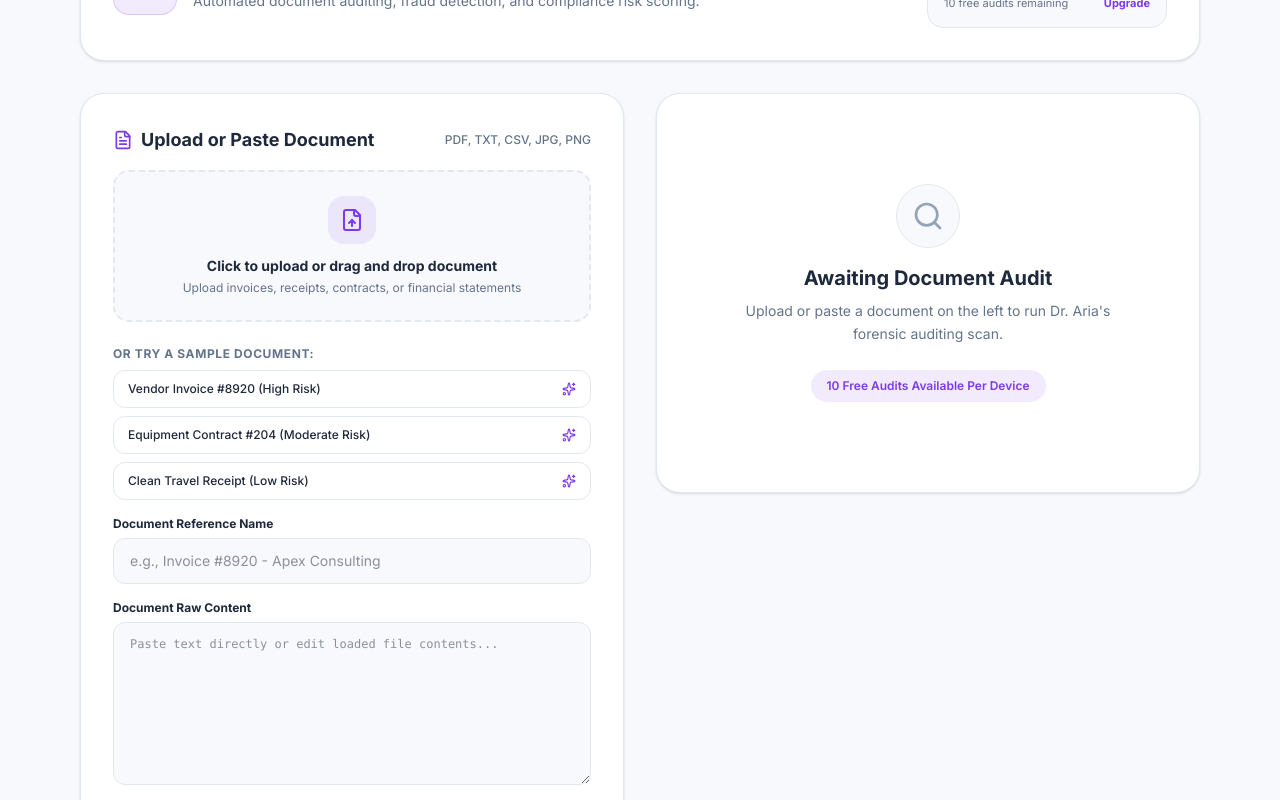
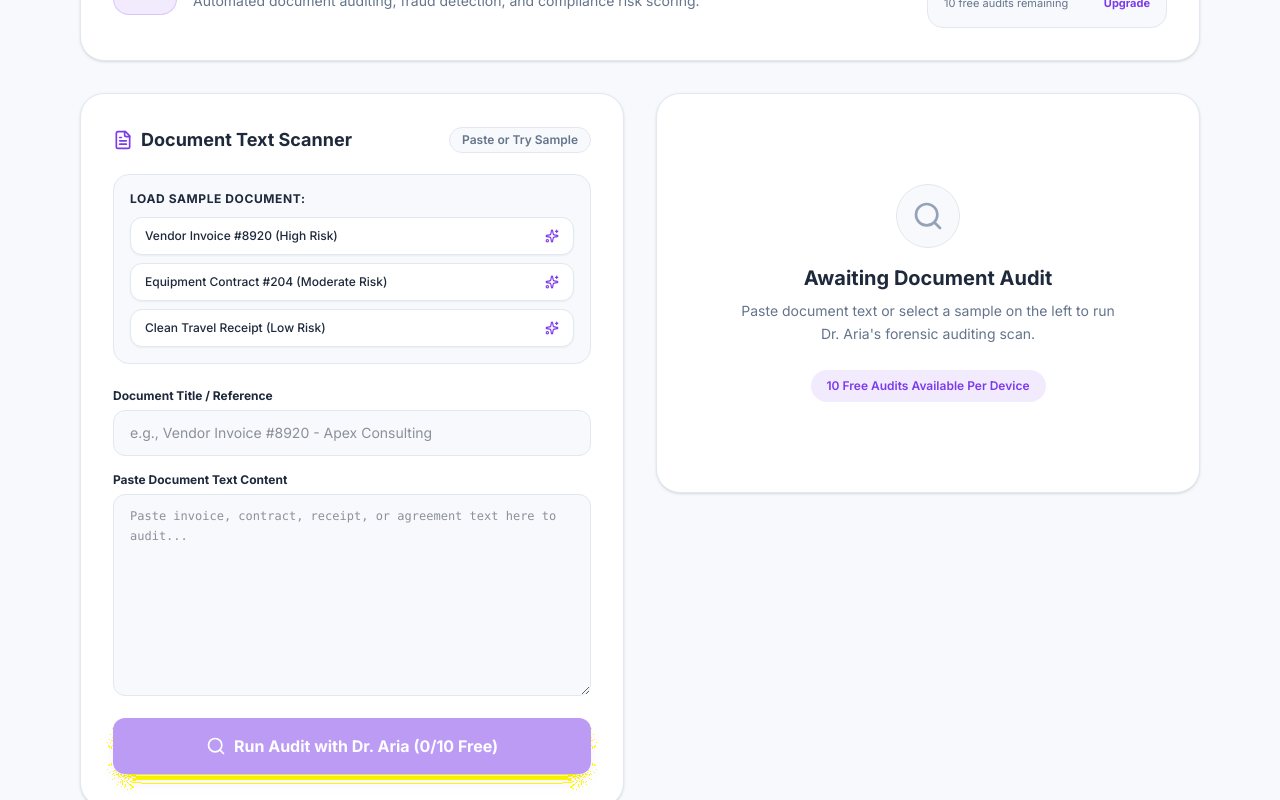
Before and after one commit to AuditThisDocAI/auditthisdocaiauditor, a React (Vite) app: page / in a window 1280 px wide. Shown: the part 1120-1920 px from the top of the page. Built offline with nearby package versions, Linux system fonts and the light colour scheme.

Commit message:
feat: update pricing, copy, and audit workflow
- Rename "Free Trial" to "Free Tier" and update Pro plan pricing.
- Simplify audit workflow by removing file upload state.
- Update hero and plan descriptions to reflect current audit capabilities.

```diff
--- a/src/components/DocumentAuditor.tsx
+++ b/src/components/DocumentAuditor.tsx
@@ -70,9 +70,6 @@ Total Paid (Visa ending *4920): $583.20`
 export function DocumentAuditor() {
   const [docText, setDocText] = useState('');
   const [docName, setDocName] = useState('');
-  const [uploadedFileName, setUploadedFileName] = useState('');
-  const [fileData, setFileData] = useState<{ name: string; mimeType: string; base64: string } | null>(null);
-  const [isDragging, setIsDragging] = useState(false);
   const [isAuditing, setIsAuditing] = useState(false);
   const [auditResult, setAuditResult] = useState<any>(null);
   const [auditCount, setAuditCount] = useState<number>(0);
@@ -81,8 +78,6 @@ export function DocumentAuditor() {
   const [inputQuestion, setInputQuestion] = useState('');
   const [isAskingAria, setIsAskingAria] = useState(false);
 
-  const fileInputRef = useRef<HTMLInputElement | null>(null);
-
   useEffect(() => {
     const savedCount = localStorage.getItem('audit_this_doc_free_count');
     if (savedCount) {
@@ -90,52 +85,9 @@ export function DocumentAuditor() {
     }
   }, []);
 
-  const handleFileUpload = (file: File) => {
-    if (!file) return;
-    setUploadedFileName(file.name);
-    setDocName(file.name.replace(/\.[^/.]+$/, ""));
-
-    const isText = file.type.startsWith('text/') || file.name.endsWith('.txt') || file.name.endsWith('.csv') || file.name.endsWith('.json');
-
-    if (isText) {
-      const reader = new FileReader();
-      reader.onload = (e) => {
-        const result = e.target?.result;
-        if (typeof result === 'string') {
-          setDocText(result);
-          setFileData(null);
-        }
-      };
-      reader.readAsText(file);
-    } else {
-      const reader = new FileReader();
-      reader.onload = (e) => {
-        const result = e.target?.result as string;
-        if (result && result.startsWith('data:')) {
-          const matches = result.match(/^data:(.*?);base64,(.*)$/);
-          if (matches && matches.length === 3) {
-            const mimeType = matches[1];
-            const base64 = matches[2];
-            setFileData({ name: file.name, mimeType, base64 });
-            setDocText(`[Uploaded Document File Attached: ${file.name} (${Math.round(file.size / 1024)} KB)]\nFile type: ${mimeType}\n\nDr. Aria AI will OCR and inspect image/PDF contents directly for forensic auditing.`);
-          }
-        }
-      };
-      reader.readAsDataURL(file);
-    }
-  };
-
-  const handleDrop = (e: React.DragEvent) => {
-    e.preventDefault();
-    setIsDragging(false);
-    if (e.dataTransfer.files && e.dataTransfer.files[0]) {
-      handleFileUpload(e.dataTransfer.files[0]);
-    }
-  };
-
   const handleRunAudit = async () => {
-    if (!docText.trim() && !fileData) {
-      alert('Please enter text or upload a document to audit.');
+    if (!docText.trim()) {
+      alert('Please enter or paste document text to audit.');
       return;
     }
 
@@ -154,8 +106,7 @@ export function DocumentAuditor() {
         headers: { 'Content-Type': 'application/json' },
         body: JSON.stringify({
           documentText: docText,
-          documentName: docName || uploadedFileName || 'Submitted Document',
-          fileData
+          documentName: docName || 'Submitted Document'
         })
       });
 
@@ -168,7 +119,7 @@ export function DocumentAuditor() {
       }
 
       if (!response.ok || data.error) {
-        alert(data?.error || 'Error analyzing document. Please try a smaller text sample or file.');
+        alert(data?.error || 'Error analyzing document. Please try a smaller text sample.');
         return;
       }
 
@@ -181,7 +132,7 @@ export function DocumentAuditor() {
       setChatMessages([
         {
           sender: 'aria',
-          text: `Hello, I'm Dr. Aria (PhD in Forensic Auditing). I've completed the audit for "${docName || uploadedFileName || 'Submitted Document'}". Our calculated Risk Score is ${data.riskScore}/100 (${data.riskLevel} Risk). Feel free to ask me any questions about our findings!`
+          text: `Hello, I'm Dr. Aria (PhD in Forensic Auditing). I've completed the audit for "${docName || 'Submitted Document'}". Our calculated Risk Score is ${data.riskScore}/100 (${data.riskLevel} Risk). Feel free to ask me any questions about our findings!`
         }
       ]);
 
@@ -288,57 +239,23 @@ export function DocumentAuditor() {
       {/* Main Auditor Interface */}
       <div className="grid grid-cols-1 lg:grid-cols-12 gap-8">
 
-        {/* Left Column: Input Form & File Upload */}
+        {/* Left Column: Input Form & Sample Selector */}
         <div className="lg:col-span-6 space-y-6">
           <div className="bg-white p-6 sm:p-8 rounded-3xl border border-[#E2E8F0] shadow-sm">
-            <div className="flex justify-between items-center mb-4">
+            <div className="flex justify-between items-center mb-5">
               <h3 className="font-bold text-[#1E293B] text-lg flex items-center gap-2">
                 <FileText className="w-5 h-5 text-[#7C3AED]" />
-                Upload or Paste Document
+                Document Text Scanner
               </h3>
-              <span className="text-xs text-[#64748B] font-medium">PDF, TXT, CSV, JPG, PNG</span>
-            </div>
-
-            {/* Drag and Drop File Upload Area */}
-            <div
-              onDragOver={(e) => { e.preventDefault(); setIsDragging(true); }}
-              onDragLeave={() => setIsDragging(false)}
-              onDrop={handleDrop}
-              onClick={() => fileInputRef.current?.click()}
-              className={`mb-6 p-6 border-2 border-dashed rounded-2xl text-center cursor-pointer transition-all ${
-                isDragging
-                  ? 'border-[#7C3AED] bg-[#7C3AED]/5'
-                  : 'border-[#E2E8F0] hover:border-[#7C3AED]/50 bg-[#F8F9FC]'
-              }`}
-            >
-              <input
-                type="file"
-                ref={fileInputRef}
-                className="hidden"
-                accept=".pdf,.txt,.csv,.json,.doc,.docx,.png,.jpg,.jpeg"
-                onChange={(e) => e.target.files?.[0] && handleFileUpload(e.target.files[0])}
-              />
-              <div className="w-12 h-12 rounded-2xl bg-[#7C3AED]/10 text-[#7C3AED] flex items-center justify-center mx-auto mb-3">
-                <FileUp className="w-6 h-6" />
-              </div>
-              <div className="text-sm font-bold text-[#1E293B]">
-                {uploadedFileName ? (
-                  <span className="text-[#7C3AED] flex items-center justify-center gap-1">
-                    <CheckCircle2 className="w-4 h-4" /> Loaded: {uploadedFileName}
-                  </span>
-                ) : (
-                  'Click to upload or drag and drop document'
-                )}
-              </div>
-              <div className="text-xs text-[#64748B] mt-1">
-                Upload invoices, receipts, contracts, or financial statements
-              </div>
+              <span className="text-xs text-[#64748B] font-semibold bg-[#F8F9FC] border border-[#E2E8F0] px-3 py-1 rounded-full">
+                Paste or Try Sample
+              </span>
             </div>
 
             {/* Sample Selector */}
-            <div className="mb-4">
-              <label className="block text-xs font-bold text-[#64748B] uppercase tracking-wider mb-2">
-                Or Try a Sample Document:
+            <div className="mb-6 bg-[#F8F9FC] p-4 rounded-2xl border border-[#E2E8F0]">
+              <label className="block text-xs font-bold text-[#1E293B] uppercase tracking-wider mb-2.5">
+                Load Sample Document:
               </label>
               <div className="grid grid-cols-1 gap-2">
                 {SAMPLES.map((s, idx) => (
@@ -348,10 +265,8 @@ export function DocumentAuditor() {
                     onClick={() => {
                       setDocName(s.title);
                       setDocText(s.text);
-                      setUploadedFileName('');
-                      setFileData(null);
                     }}
-                    className="text-left px-3.5 py-2.5 rounded-xl border border-[#E2E8F0] hover:border-[#7C3AED] hover:bg-[#F8F9FC] transition-all text-xs font-medium text-[#1E293B] flex items-center justify-between"
+                    className="text-left px-3.5 py-2.5 rounded-xl border border-[#E2E8F0] bg-white hover:border-[#7C3AED] hover:bg-[#7C3AED]/5 transition-all text-xs font-medium text-[#1E293B] flex items-center justify-between shadow-xs"
                   >
                     <span>{s.title}</span>
                     <Sparkles className="w-3.5 h-3.5 text-[#7C3AED]" />
@@ -362,23 +277,23 @@ export function DocumentAuditor() {
 
             <div className="space-y-4">
               <div>
-                <label className="block text-xs font-bold text-[#1E293B] mb-1.5">Document Reference Name</label>
+                <label className="block text-xs font-bold text-[#1E293B] mb-1.5">Document Title / Reference</label>
                 <input
                   type="text"
                   value={docName}
                   onChange={(e) => setDocName(e.target.value)}
-                  placeholder="e.g., Invoice #8920 - Apex Consulting"
+                  placeholder="e.g., Vendor Invoice #8920 - Apex Consulting"
                   className="w-full px-4 py-3 bg-[#F8F9FC] border border-[#E2E8F0] rounded-xl text-sm focus:outline-none focus:border-[#7C3AED] focus:ring-1 focus:ring-[#7C3AED] transition-all"
                 />
               </div>
 
               <div>
-                <label className="block text-xs font-bold text-[#1E293B] mb-1.5">Document Raw Content</label>
+                <label className="block text-xs font-bold text-[#1E293B] mb-1.5">Paste Document Text Content</label>
                 <textarea
                   value={docText}
                   onChange={(e) => setDocText(e.target.value)}
-                  rows={7}
-                  placeholder="Paste text directly or edit loaded file contents..."
+                  rows={9}
+                  placeholder="Paste invoice, contract, receipt, or agreement text here to audit..."
                   className="w-full px-4 py-3 bg-[#F8F9FC] border border-[#E2E8F0] rounded-xl text-sm focus:outline-none focus:border-[#7C3AED] focus:ring-1 focus:ring-[#7C3AED] transition-all font-mono text-xs text-[#1E293B] leading-relaxed"
                 />
               </div>
@@ -422,7 +337,7 @@ export function DocumentAuditor() {
               </div>
               <h3 className="text-xl font-bold text-[#1E293B] mb-2">Awaiting Document Audit</h3>
               <p className="text-sm text-[#64748B] max-w-sm leading-relaxed mb-6">
-                Upload or paste a document on the left to run Dr. Aria's forensic auditing scan.
+                Paste document text or select a sample on the left to run Dr. Aria's forensic auditing scan.
               </p>
               <div className="text-xs font-semibold text-[#7C3AED] bg-[#7C3AED]/10 px-4 py-2 rounded-full">
                 10 Free Audits Available Per Device
@@ -447,7 +362,7 @@ export function DocumentAuditor() {
                 <div className="flex justify-between items-start gap-4 pb-4 border-b border-[#E2E8F0]">
                   <div>
                     <span className="text-xs font-bold uppercase tracking-wider text-[#64748B]">Document Audit Report</span>
-                    <h3 className="text-xl font-bold text-[#1E293B] mt-1">{docName || uploadedFileName || 'Audited Document'}</h3>
+                    <h3 className="text-xl font-bold text-[#1E293B] mt-1">{docName || 'Audited Document'}</h3>
                     <div className="text-xs text-[#64748B] mt-0.5">Type: {auditResult.documentType}</div>
                   </div>
 
--- a/src/components/Hero.tsx
+++ b/src/components/Hero.tsx
@@ -33,7 +33,7 @@ export function Hero() {
             transition={{ duration: 0.5, delay: 0.2 }}
             className="text-base sm:text-lg text-[#64748B] leading-relaxed"
           >
-            Instantly upload or paste invoices, contracts, receipts, and financial statements. Dr. Aria inspects line items, verifies tax compliance, identifies suspicious wire requests, and generates comprehensive risk scores.
+            Instantly paste document text or choose sample invoices, contracts, receipts, and financial statements. Dr. Aria inspects line items, verifies tax compliance, identifies suspicious wire requests, and generates comprehensive risk scores.
           </motion.p>
 
           <motion.div
```
Also changed, not shown: src/components/PaywallModal.tsx (+7 -7 lines), src/components/Pricing.tsx (+18 -42 lines).
